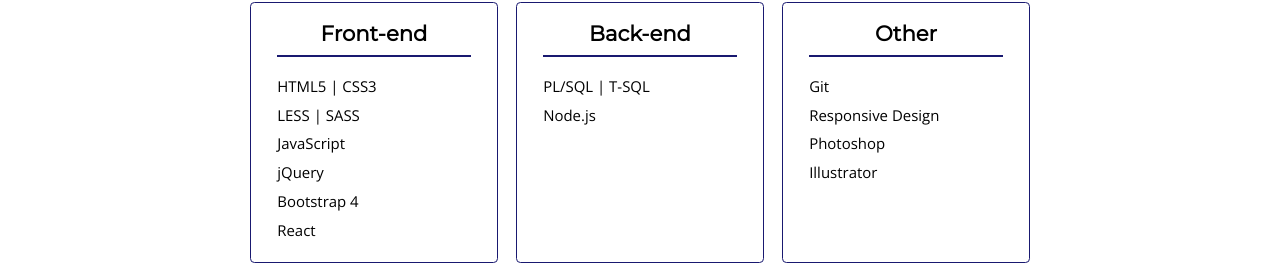
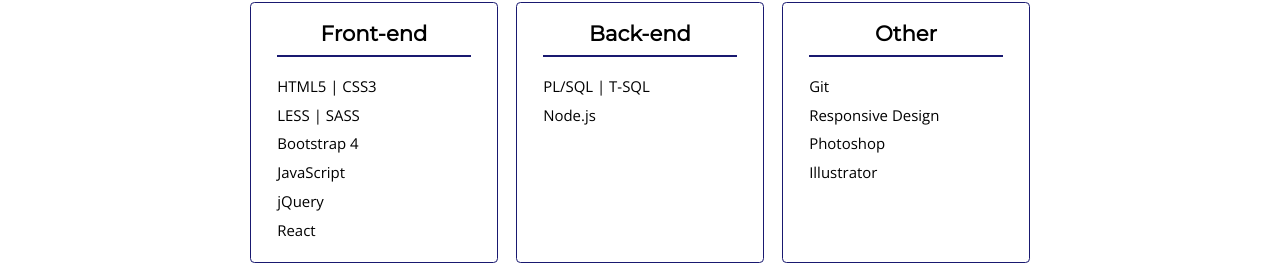
Before and after one commit to Theale27/theale27.github.io, a React (Create React App) app: page /skills in a window 1280 px wide. Shown: the part 200-465 px from the top of the page. Built offline with nearby package versions, Linux system fonts and the light colour scheme.

Commit message:
updated skills

```diff
--- a/src/components/skills.js
+++ b/src/components/skills.js
@@ -17,9 +17,9 @@
             <ul>
               <li>HTML5 | CSS3</li>
               <li>LESS | SASS</li>
+              <li>Bootstrap 4</li>
               <li>JavaScript</li>
               <li>jQuery</li>
-              <li>Bootstrap 4</li>
               <li>React</li>
             </ul>
           </div>
```
